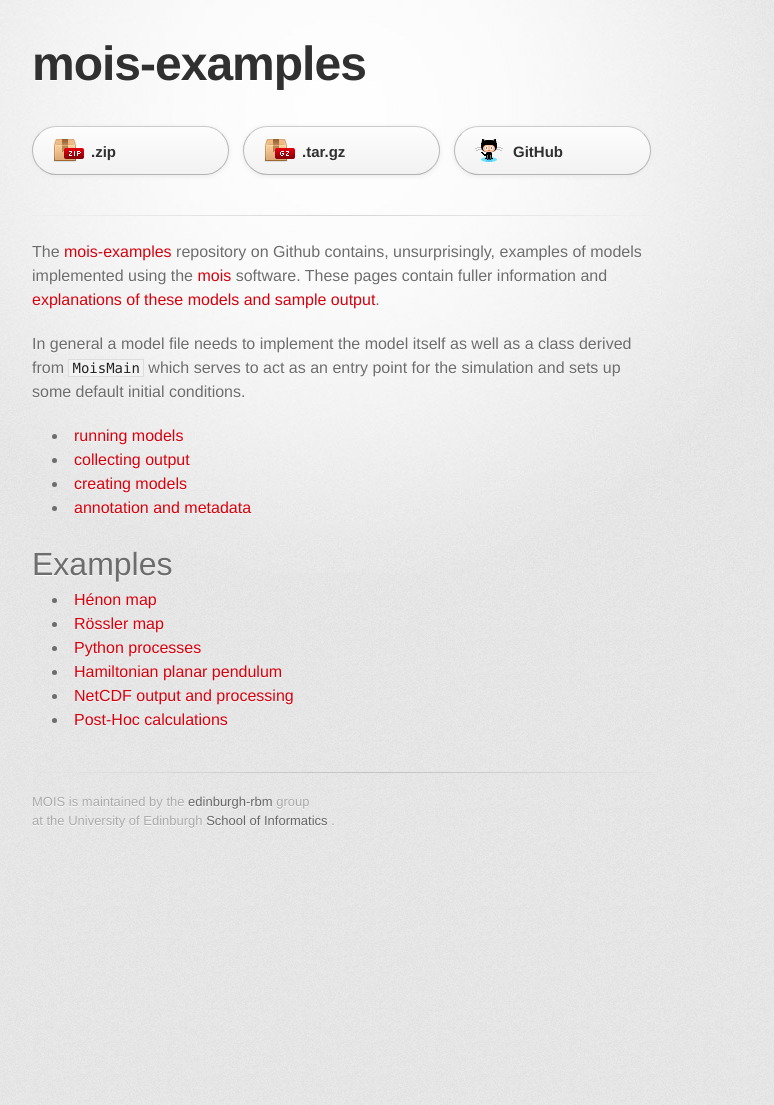
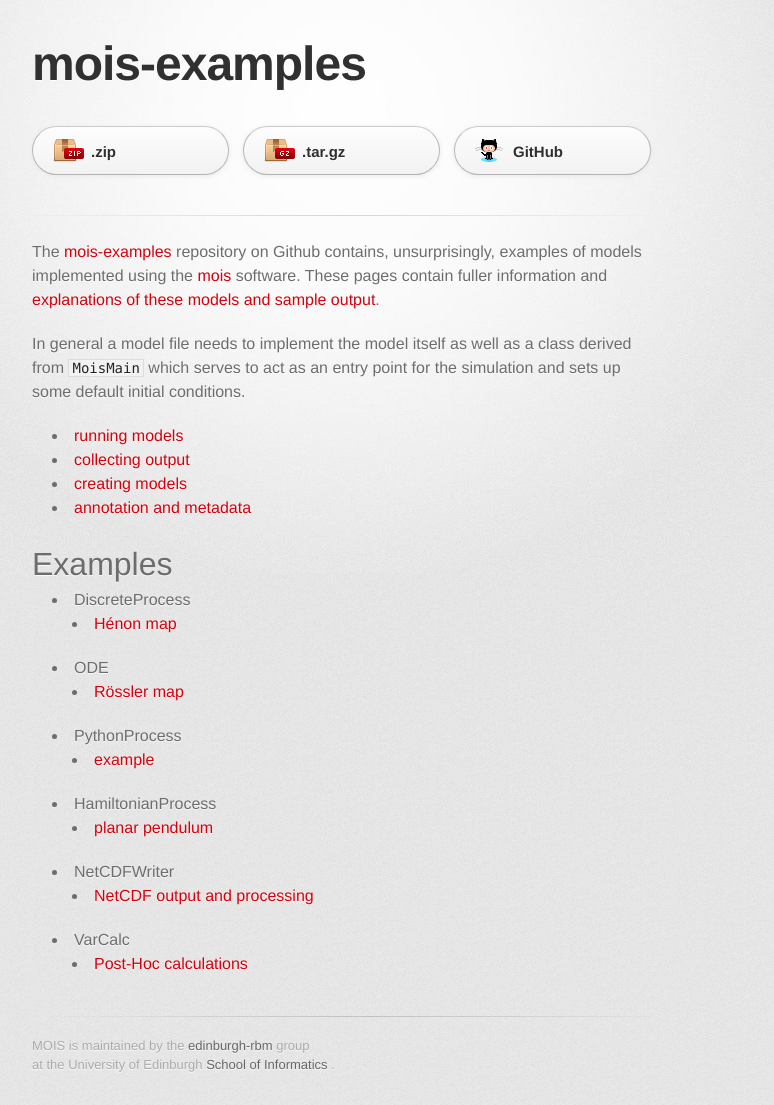
Before and after one commit to edinburgh-rbm/mois-examples, a Jekyll site: the page built from index.md, in a window 1280 px wide. Shown: the whole page, without its empty margins (298-1072 px from the left). Built offline with Jekyll 4.4.1, drawn with Linux system fonts in a browser that asks for light colours; some web fonts are replaced; a script that is not in the unit is left out; before the commit the page ends 900 px from its top, so only the background shows below that.

Commit message:
categorise and make linky

```diff
--- a/index.md
+++ b/index.md
@@ -22,9 +22,15 @@ initial conditions.
 Examples
 ========
 
-  * [Hénon map](henon)
-  * [Rössler map](roessler)
-  * [Python processes](python)
-  * [Hamiltonian planar pendulum](pendulum)
-  * [NetCDF output and processing](netcdf)
-  * [Post-Hoc calculations](varcalc)
+  * DiscreteProcess
+    * [Hénon map](henon)
+  * ODE
+    * [Rössler map](roessler)
+  * PythonProcess
+    * [example](python)
+  * HamiltonianProcess
+    * [planar pendulum](pendulum)
+  * NetCDFWriter
+    * [NetCDF output and processing](netcdf)
+  * VarCalc
+    * [Post-Hoc calculations](varcalc)
```
Also changed, not shown: henon/index.md (+3 -1 lines), pendulum/index.md (+4 -2 lines), python/index.md (+4 -1 lines), roessler/index.md (+3 -1 lines).
